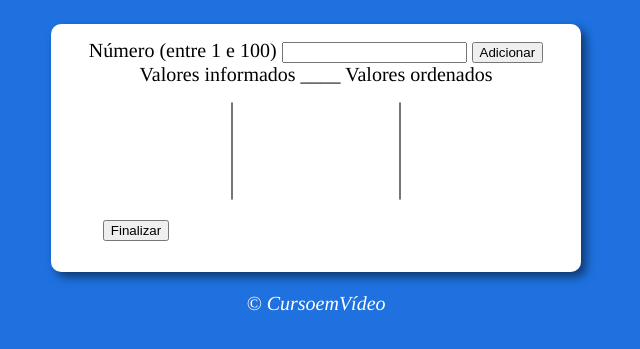
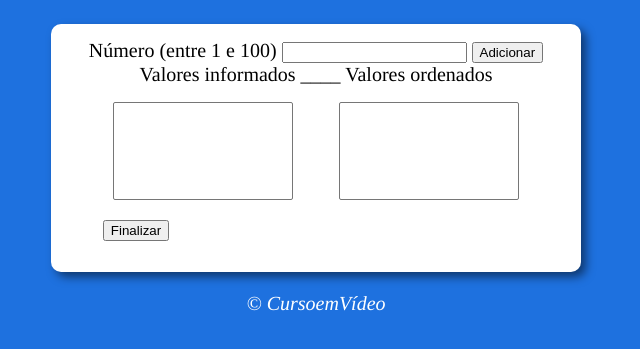
Before and after one commit to brunoamaia/CursoEmVideoJavaScript, a plain HTML site: page Modulo F/ex018/index.html in a window 1280 px wide. Shown: the part 77-426 px from the top of the page, without its empty margins (324-964 px from the left). Drawn offline with Linux system fonts and the light colour scheme.

Commit message:
estilo dos select

```diff
--- a/Modulo F/ex018/style.css
+++ b/Modulo F/ex018/style.css
@@ -33,6 +33,10 @@ div {
     padding: 8px;
 }
 
+select{
+    width: 180px;
+}
+
 #resultado {
     text-align: left;
 }
```
